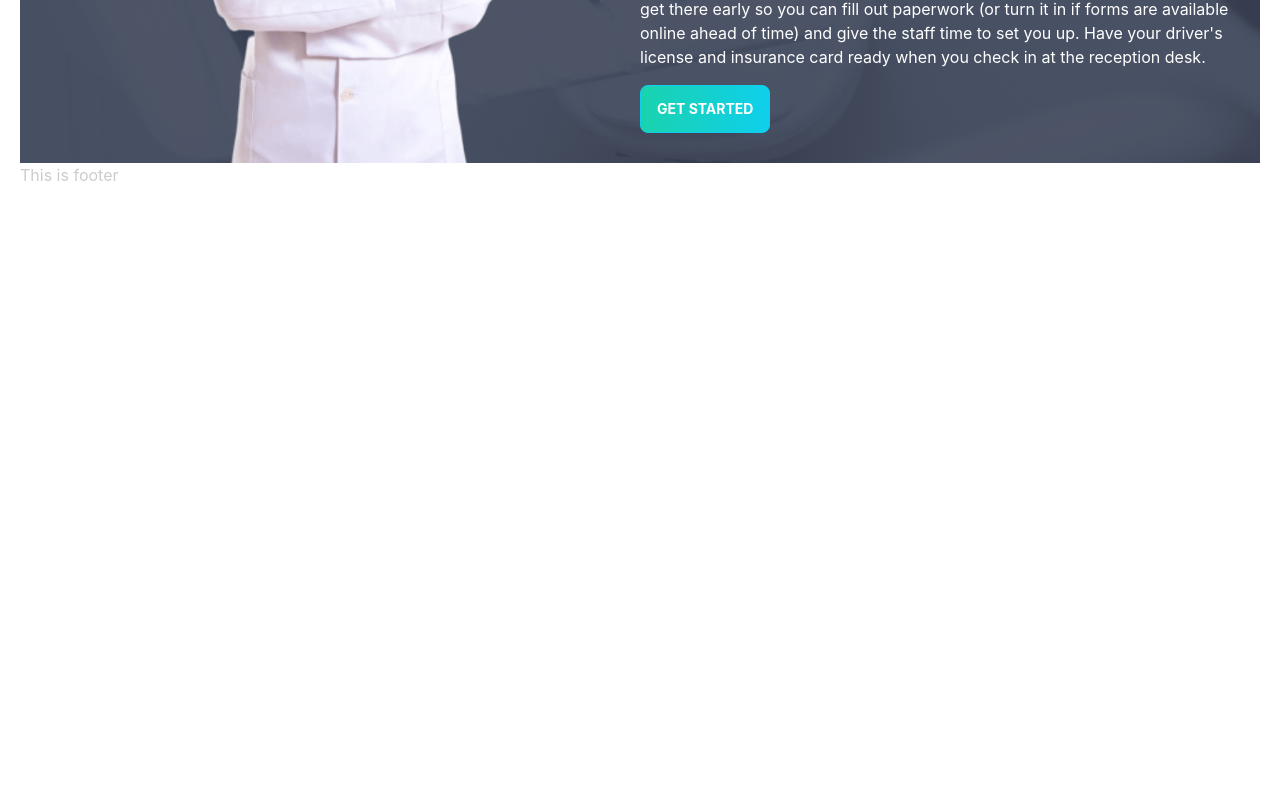
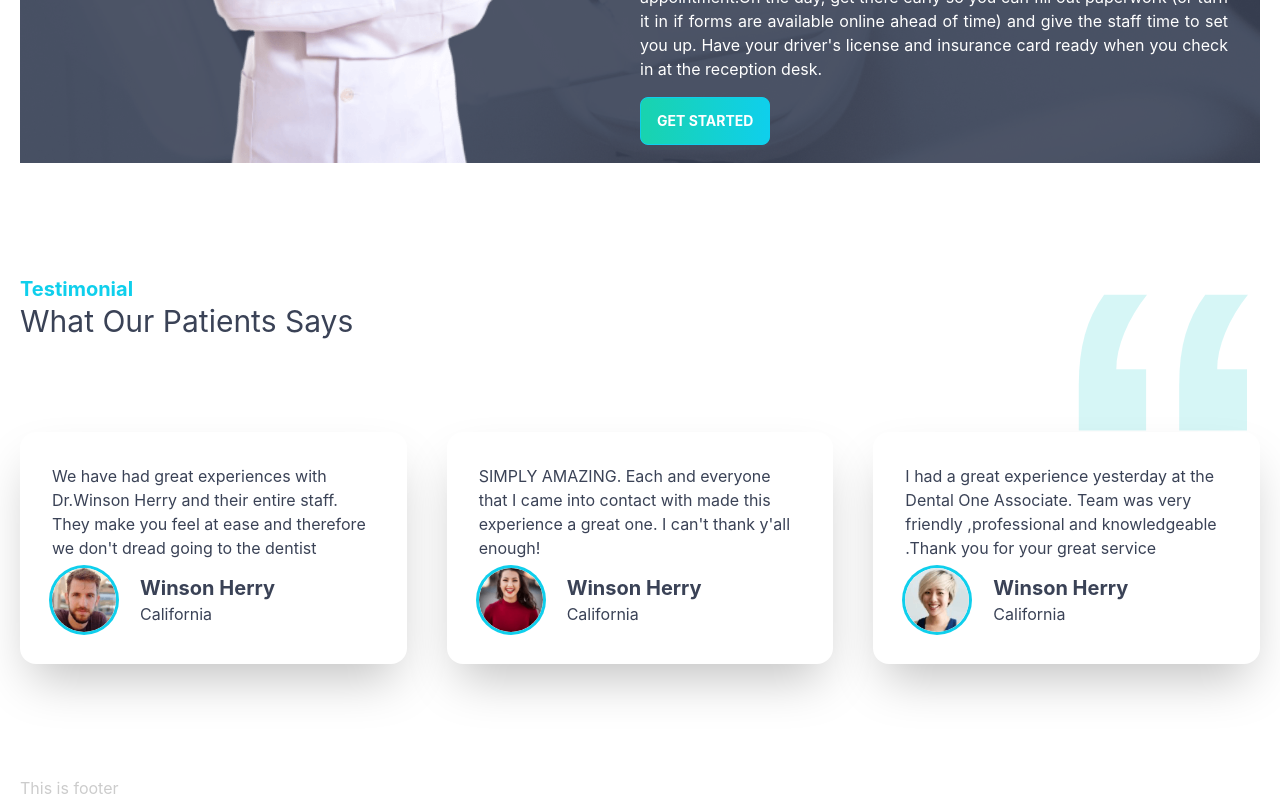
Before and after one commit to ibrahimsarder96/doctor-portal6, a React (Create React App) app: page / in a window 1280 px wide. Shown: the part 1798-2598 px from the top of the page. Before the commit the page ends 1985 px from the top, so only its background shows below. Built offline with nearby package versions, Linux system fonts and the light colour scheme.

Commit message:
Review add

```diff
--- a/src/Pages/Home/Home/Home.js
+++ b/src/Pages/Home/Home/Home.js
@@ -3,6 +3,7 @@ import Banner from '../Banner/Banner';
 import Info from '../Info/Info';
 import MakeAppointment from '../MakeAppointment/MakeAppointment';
 import Services from '../Services/Services';
+import Testimonials from '../Testimonials/Testimonials';
 
 const Home = () => {
   return (
@@ -11,6 +12,7 @@ const Home = () => {
       <Info></Info>
       <Services></Services>
       <MakeAppointment></MakeAppointment>
+      <Testimonials></Testimonials>
     </div>
   );
 };
--- a/src/Pages/Home/MakeAppointment/MakeAppointment.js
+++ b/src/Pages/Home/MakeAppointment/MakeAppointment.js
@@ -13,7 +13,7 @@ const MakeAppointment = () => {
       <div className='flex-1'>
         <h1 className='text-primary text-xl my-4 font-bold'>Appointment</h1>
         <h2 className='text-white text-2xl my-4 font-bold'>Make an Appointment Today</h2>
-        <p className='text-white my-4'>Plan enough time off from work or school to feel less rushed or anxious about getting back. When you make your appointment, ask how long a cleaning and exam usually take, then add extra time to that. You'll be in the dentist's chair longer if it's been a while since your last visit. An end-of-day appointment is a good option so you can go right home.If you have dental insurance, see if your dentist is in-network prior to making yur appointment to save money. You may have to pay a co-pay when you're at the office, or your dentist might bill you the balance after your insurance pays them. If you don't have insurance, find out ahead of time how much you should plan to pay at your appointment.On the day, get there early so you can fill out paperwork (or turn it in if forms are available online ahead of time) and give the staff time to set you up. Have your driver's license and insurance card ready when you check in at the reception desk.
+        <p className='text-white my-4 text-justify mr-8'>Plan enough time off from work or school to feel less rushed or anxious about getting back. When you make your appointment, ask how long a cleaning and exam usually take, then add extra time to that. You'll be in the dentist's chair longer if it's been a while since your last visit. An end-of-day appointment is a good option so you can go right home.If you have dental insurance, see if your dentist is in-network prior to making yur appointment to save money. You may have to pay a co-pay when you're at the office, or your dentist might bill you the balance after your insurance pays them. If you don't have insurance, find out ahead of time how much you should plan to pay at your appointment.On the day, get there early so you can fill out paperwork (or turn it in if forms are available online ahead of time) and give the staff time to set you up. Have your driver's license and insurance card ready when you check in at the reception desk.
         </p>
           <PrimaryButton>Get Started</PrimaryButton>
       </div>
--- /dev/null
+++ b/src/Pages/Home/Review/Review.js
@@ -0,0 +1,26 @@
+import React from 'react';
+
+const Review = ({review}) => {
+  return (
+    <section>
+    <div className="card lg:max-w-lg bg-base-100 shadow-2xl">
+      <div className="card-body">
+      <p className='text-accent'>{review.review}</p>
+      <div className="flex items-center">
+      <div className="avatar">
+        <div className="w-16 rounded-full ring ring-primary ring-offset-base-100 mr-6">
+          <img src={review.img} alt=""/>
+        </div>
+          </div>
+        <div>
+          <h1 className='text-accent text-xl font-bold'>{review.name}</h1>
+          <h2 className='text-accent'>{review.location}</h2>
+        </div>
+      </div>
+        </div>
+      </div>
+  </section>
+  );
+};
+
+export default Review;
--- a/src/Pages/Home/Service/Service.js
+++ b/src/Pages/Home/Service/Service.js
@@ -8,7 +8,7 @@ const Service = ({service}) => {
     </figure>
     <div className="card-body items-center text-center">
       <h2 className="card-title text-accent">{service.name}</h2>
-      <p className='text-accent'>{service.description}</p>
+      <p className='text-accent text-justify'>{service.description}</p>
     </div>
   </div>
   );
--- /dev/null
+++ b/src/Pages/Home/Testimonials/Testimonials.js
@@ -0,0 +1,54 @@
+import React from 'react';
+import people1 from '../../../assets/images/people1.png';
+import people2 from '../../../assets/images/people2.png';
+import people3 from '../../../assets/images/people3.png';
+import quote from '../../../assets/icons/quote.svg';
+import Review from '../Review/Review';
+const Testimonials = () => {
+  const reviews = [
+    {
+      _id: 1,
+      name: 'Winson Herry',
+      review: "We have had great experiences with Dr.Winson Herry and their entire staff. They make you feel at ease and therefore we don't dread going to the dentist",
+      location: 'California',
+      img: people1
+    },
+    {
+      _id: 2,
+      name: 'Winson Herry',
+      review: "SIMPLY AMAZING. Each and everyone that I came into contact with made this experience a great one. I can't thank y'all enough!",
+      location: 'California',
+      img: people2
+    },
+    {
+      _id: 3,
+      name: 'Winson Herry',
+      review: "I had a great experience yesterday at the Dental One Associate. Team was very friendly ,professional and knowledgeable .Thank you for your great service",
+      location: 'California',
+      img: people3
+    },
+  ];
+  return (
+    <section className='my-28'>
+    <div className='flex justify-between'>
+      <div>
+        <h1 className="text-primary font-bold text-xl">Testimonial</h1>
+        <h2 className='text-3xl text-accent'>What Our Patients Says</h2>
+      </div>
+      <div>
+        <img className='w-24 lg:w-48' src={quote} alt="" />
+      </div>
+    </div>
+    <div className='grid grid-cols-1 md:grid-cols-2 lg:grid-cols-3 gap-10'>
+      {
+        reviews.map(review => <Review
+        key={review._id}
+        review={review}
+        ></Review>)
+      }
+    </div>
+  </section>
+  );
+};
+
+export default Testimonials;
```
